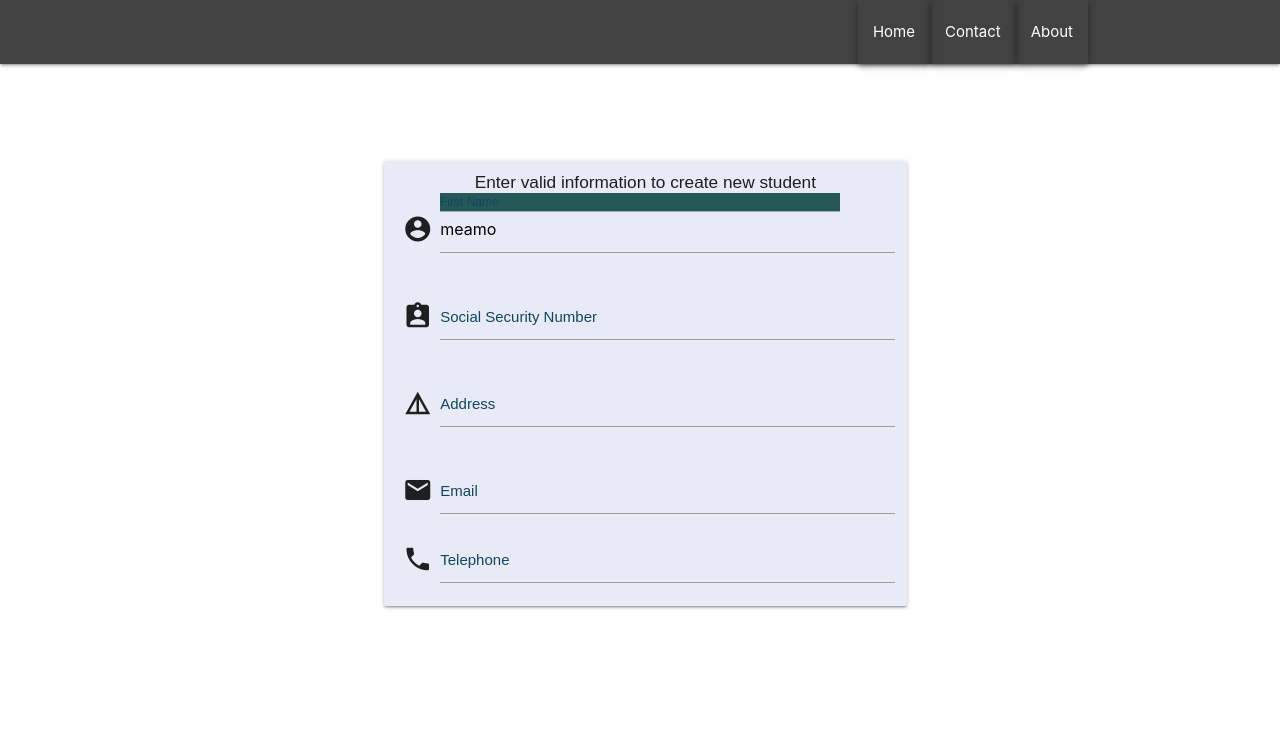
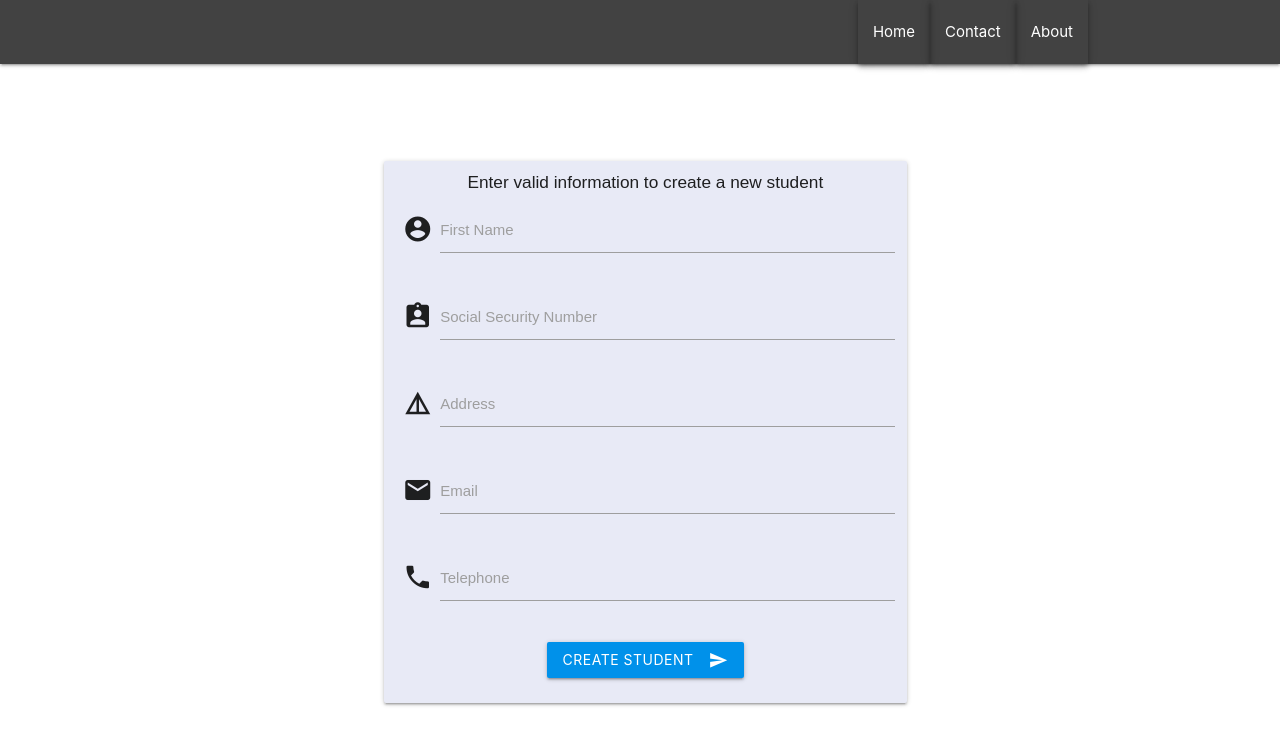
Before and after one commit to mohammedalmahfoodh/Education-Students-System, a React (Create React App) app: page /student/studentPortal/AddNewStudent in a window 1280 px wide. Shown: the top 744 px of the page. Built offline with nearby package versions, Linux system fonts and the light colour scheme; a web font is replaced by a local one.

Commit message:
Add student

```diff
--- a/src/components/student/addNewStudent/addNewStudent.css
+++ b/src/components/student/addNewStudent/addNewStudent.css
@@ -4,20 +4,7 @@
     font-family: 'Arial', cursive;
 
 }
-/* label color */
-.input-field label {
-    color: rgb(15, 71, 97);
-  }
+.btn{
+    margin-bottom: 5%;
 
-  /* label underline focus color */
-  .input-field input[type=text]:focus {
-    border-bottom: 1px solid #000;
-    box-shadow: 0 1px 0 0 #000;
-  }
-
-
-  /* invalid color */
-  .input-field input[type=text].invalid {
-    border-bottom: 1px solid rgb(97, 15, 15);
-    box-shadow: 0 1px 0 0 rgb(107, 18, 18);
-  }
+}
--- a/src/components/student/addNewStudent/addNewStudent.js
+++ b/src/components/student/addNewStudent/addNewStudent.js
@@ -1,12 +1,13 @@
 import React, { Component } from 'react';
 import './addNewStudent.css'
+import { conditionalExpression } from '@babel/types';
 
 class AddNewStudent extends Component {
 
     constructor(props) {
         super(props)
-        this.satate = {
-            name: 'meamo',
+        this.state = {
+            name: '',
             socialSecurityNumber: '',
             email: '',
             address: '',
@@ -15,11 +16,15 @@ class AddNewStudent extends Component {
     }
     getStudentInfo = (e) => {
         this.setState({
-           name:e.target.value
+            [e.target.id]: e.target.value
         })
-        console.log(this.satate.name)
-     }
 
+    }
+    createStudent = (e) => {
+        e.preventDefault();
+
+        console.log(this.state)
+    }
 
     render() {
 
@@ -28,47 +33,56 @@ class AddNewStudent extends Component {
             <div className="row container AddNewStudentContainer center">
 
                 <div className="col s7 card-panel  hoverable center indigo lighten-5">
-                    <h6>Enter valid information to create new student</h6>
-                    <form >
+                    <h6>Enter valid information to create a new student</h6>
+                    <form id="addStudent" onSubmit={this.createStudent}>
 
                         <div className="input-field  ">
                             <i className="material-icons prefix">account_circle</i>
-                            <input id="name" type="text" className="validate " value={this.satate.name}
-                              onChange={(e)=>{this.setState({name:e.target.value})}} />
+                            <input id="name" type="text" className="validate " value={this.state.name}
+                                onChange={(this.getStudentInfo)} required minLength="3" />
                             <label htmlFor="name">First Name</label>
-                            <span className="helper-text" data-error="wrong" data-success="right"></span>
+                            <span className="helper-text" data-error="wrong must be at least 3 characters" data-success="right"></span>
                         </div>
                         <div className="input-field  ">
                             <i className="material-icons prefix">assignment_ind</i>
-                            <input id="socialSecurityNumber" type="text" className="validate" />
+                            <input id="socialSecurityNumber" pattern="^(19|20)?[0-9]{2}[- ]?((0[0-9])|(10|11|12))[- ]?(([0-2][0-9])|(3[0-1])|(([7-8][0-9])|(6[1-9])|(9[0-1])))[- ]?[0-9]{4}$"
+                                type="text" className="validate" required
+                                value={this.state.socialSecurityNumber} onChange={(this.getStudentInfo)} />
                             <label htmlFor="socialSecurityNumber">Social Security Number </label>
-                            <span className="helper-text" data-error="wrong" data-success="right"></span>
+                            <span className="helper-text" data-error="wrong must be of pattern ÅÅÅÅMMDD-XXXX,ÅÅÅÅMMDDXXXX or ÅÅMMDDXXXX" data-success="right"></span>
                         </div>
                         <div className="input-field  ">
 
                             <i className="material-icons prefix">details</i>
-                            <input id="address" type="text" className="validate" />
+                            <input id="address" type="text" className="validate" required minLength="4"
+                                value={this.state.address} onChange={(this.getStudentInfo)} />
                             <label htmlFor="address">Address </label>
-                            <span className="helper-text" data-error="wrong" data-success="right"></span>
+                            <span className="helper-text" data-error="wrong minimum 4 characters required " data-success="right"></span>
                         </div>
 
                         <div className="input-field">
                             <i className="material-icons prefix">email</i>
-                            <input id="email" type="email" className="validate" />
+                            <input id="email" type="email" pattern="[a-z0-9._%+-]+@[a-z0-9.-]+\.[a-z]{2,}$"
+                                className="validate" required
+                                value={this.state.email} onChange={(this.getStudentInfo)} />
                             <label htmlFor="email">Email</label>
-                            <span className="email" data-error="wrong" data-success="right"></span>
+                            <span className="helper-text" data-error="wrong email must be of pattern xxx@xx.xx" data-success="right"></span>
                         </div>
                         <div className="input-field ">
                             <i className="material-icons prefix">phone</i>
-                            <input id="phone" type="tel" className="validate" />
+                            <input id="phone" type="tel" className="validate" required pattern='^(\+?\d{1,4}[\s-])?(?!0+\s+,?$)\d{10}\s*,?$'
+                                value={this.state.phone} onChange={(this.getStudentInfo)} />
                             <label htmlFor="phone">Telephone</label>
+                            <span className="helper-text" data-error="wrong must be 10 digits" data-success="right"></span>
                         </div>
+
+                        <button className="btn waves-effect waves-light light-blue accent-4" type="submit" name="action">Create student
+                              <i className="material-icons right">send</i>
+                        </button>
 
                     </form>
 
                 </div>
-
-
 
 
 
--- a/src/index.css
+++ b/src/index.css
@@ -11,6 +11,3 @@ code {
   font-family: source-code-pro, Menlo, Monaco, Consolas, "Courier New",
     monospace;
 }
-.active{
-  background-color: rgb(38, 88, 88);
-}
```
